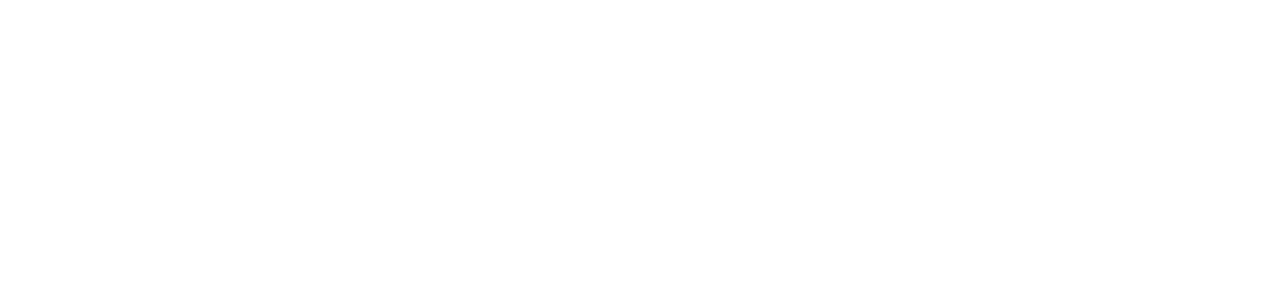
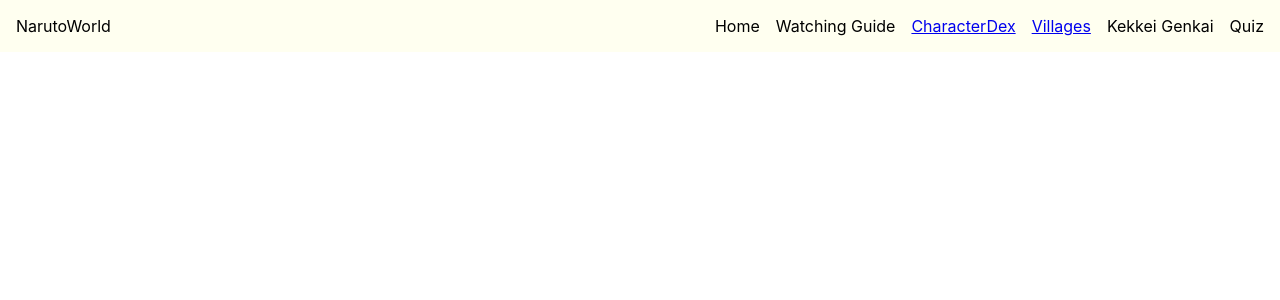
Before and after one commit to p2557506/naruto-app, a React (Create React App) app in the folder client/: page /tailedBeasts in a window 1280 px wide. Before the commit this address had no page. Shown: the top 300 px of the page. Built offline with nearby package versions, Linux system fonts and the light colour scheme; no server answers.

Commit message:
Villages api now part of the app and part of the navbar

```diff
--- a/client/src/App.js
+++ b/client/src/App.js
@@ -7,6 +7,8 @@ import {BrowserRouter,Routes,Route} from "react-router-dom"
 import CharacterDex from './pages/characterDex/CharacterDex';
 import Home from './pages/home/Home';
 import Akatsuki from './pages/akatsukiPage/Akatsuki';
+import TailedBeasts from './pages/tailedBeastsPage/TailedBeasts';
+import Villages from './pages/villages/Villages';
 
 
 function App() {
@@ -16,8 +18,9 @@ function App() {
           <Routes>
             <Route path="/" element = {<Home/>}/>
             <Route path="/characterDex" element = {<CharacterDex/>}/>
+            <Route path="/villages" element = {<Villages/>}/>
             <Route path="/akatsuki" element = {<Akatsuki/>}/>
-
+            <Route path="/tailedBeasts" element = {<TailedBeasts/>}/>
           </Routes>
         </BrowserRouter>
     </div>
--- a/client/src/navbar/Navbar.jsx
+++ b/client/src/navbar/Navbar.jsx
@@ -9,8 +9,9 @@ const Navbar = () => {
         <ul className="links">
             <li>Home</li>
             <li>Watching Guide</li>
-            <li><Link to={"/characterDex"} >CharacterDex</Link></li>
-            <li>Villages</li>
+            <li><Link to={"/characterDex"}>CharacterDex</Link></li>
+            <li><Link to={"/villages"}>Villages</Link></li>
+
             <li>Kekkei Genkai</li>
             <li>Quiz</li>
         </ul>
--- a/client/src/pages/akatsukiPage/Akatsuki.jsx
+++ b/client/src/pages/akatsukiPage/Akatsuki.jsx
@@ -12,7 +12,7 @@ const Akatsuki = () => {
         const fetchAllAkatsuki = async () =>{
         try {
             const res = await axios.get("https://dattebayo-api.onrender.com/akatsuki");
-            setAkatsuki(res.data.akatsuki)
+            setAkatsuki(res.data.akatsuki);
             console.log(res.data.akatsuki);
         } catch (error) {
             console.error(error);
--- a/client/src/pages/characterDex/CharacterDex.jsx
+++ b/client/src/pages/characterDex/CharacterDex.jsx
@@ -44,8 +44,8 @@ const CharacterDex = () => {
       </div>
       <ul className="characterGroupContainer">
         <Link to={"/akatsuki"}><li>Akatsuki</li></Link>
+        <Link to ={"/tailedBeasts"}><li>Tailed Beasts</li></Link>
 
-        <li>Tailed Beasts</li>
         <li>Team 7</li>
         <li>Kage</li>
 
--- /dev/null
+++ b/client/src/pages/tailedBeastsPage/TailedBeasts.jsx
@@ -0,0 +1,39 @@
+import React from 'react'
+import { useState,useEffect } from 'react';
+import axios from 'axios';
+import Navbar from '../../navbar/Navbar';
+
+const TailedBeasts = () => {
+
+    const [tailedBeasts,setTailedBeasts] = useState();
+
+    const tB = "tailed-beasts";
+
+    useEffect(() =>{
+        const fetchAllTailedBeasts = async () =>{
+        try {
+            const response = await axios.get("https://dattebayo-api.onrender.com/tailed-beasts");
+            setTailedBeasts(response.data)
+            console.log(response.data);
+        } catch (error) {
+            console.error(error);
+        }
+        }
+        fetchAllTailedBeasts();
+    },[])
+
+
+
+
+  return (
+    <div className="tailedBeastsPage">
+        <div><Navbar/></div>
+
+        <ul className="tailedBeastList">
+            <li></li>
+        </ul>
+    </div>
+  )
+}
+
+export default TailedBeasts
--- /dev/null
+++ b/client/src/pages/villages/Villages.jsx
@@ -0,0 +1,38 @@
+import React from 'react'
+import { useState,useEffect } from 'react';
+import axios from 'axios';
+import Navbar from '../../navbar/Navbar';
+
+const Villages = () => {
+
+    const [villages,setVillages] = useState();
+
+    const tB = "tailed-beasts";
+
+    useEffect(() =>{
+        const fetchAllTailedBeasts = async () =>{
+        try {
+            const response = await axios.get("https://dattebayo-api.onrender.com/villages");
+            setVillages(response.data.villages);
+            console.log(response.data.villages);
+        } catch (error) {
+            console.error(error);
+        }
+        }
+        fetchAllTailedBeasts();
+    },[])
+
+  return (
+    <div className="villagePage">
+        <div className="navbar"><Navbar/></div>
+        {villages.map(village =>(
+
+            <ul className='villagesPage'>
+                <li>{village.name}</li>
+            </ul>
+            ))}
+    </div>
+  )
+}
+
+export default Villages
```
Also changed, not shown: client/src/pages/tailedBeastsPage/tailedBeasts.scss (added), client/src/pages/villages/villages.scss (added).
